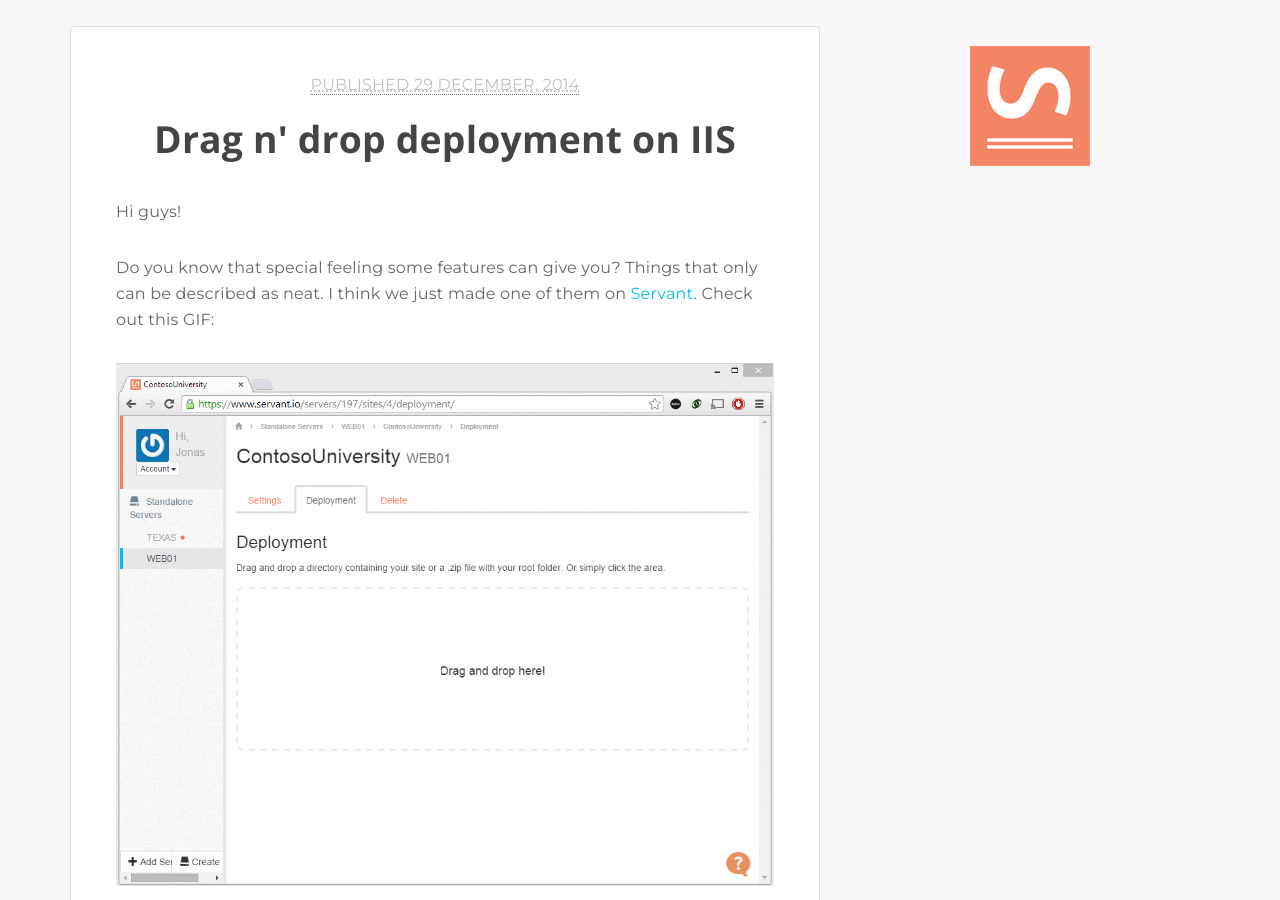
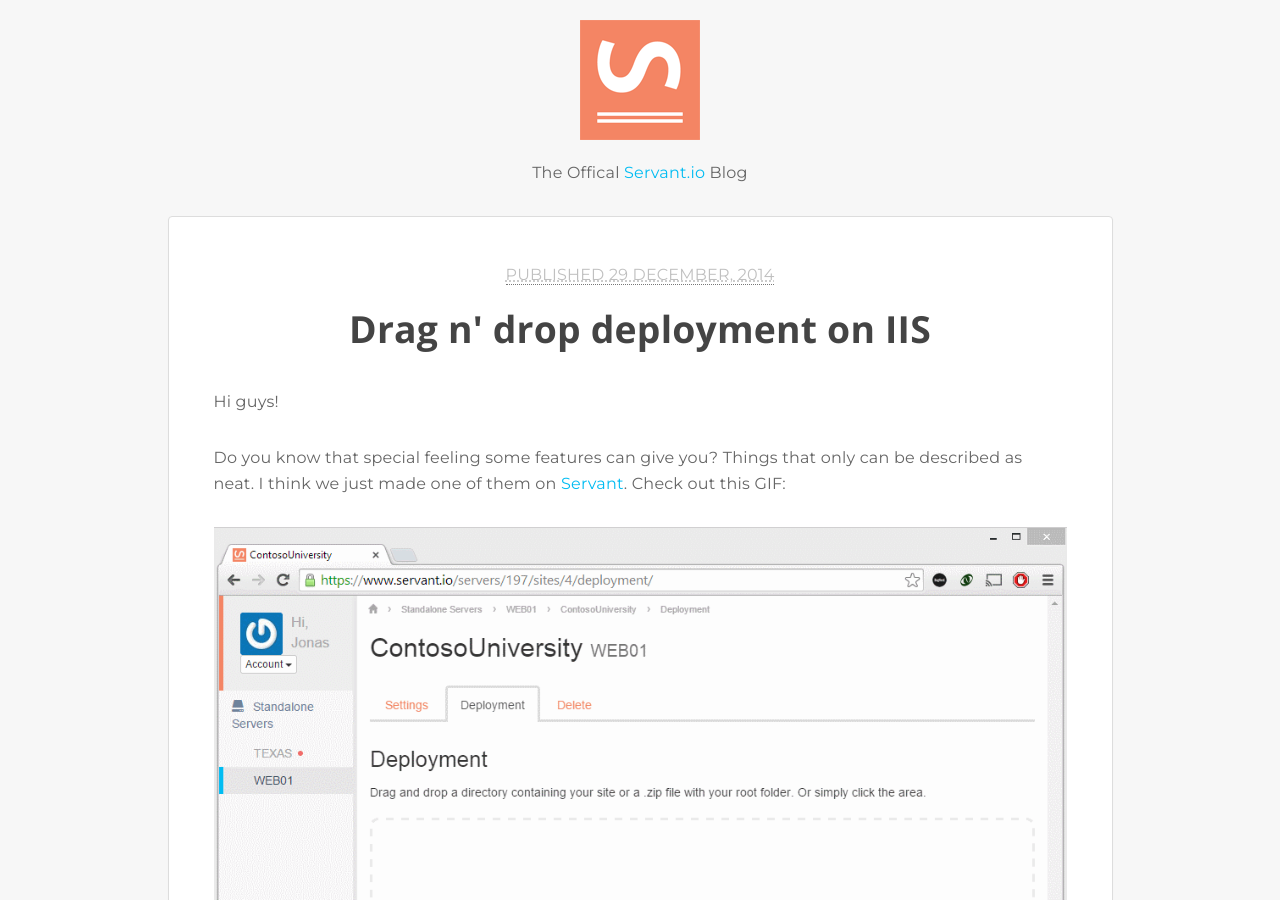
Before and after one commit to servantio/servantio.github.io, a Jekyll site: the page built from _posts/2014-12-29-drag-n-drop-deployment.md, in a window 1280 px wide and 900 px high. Built offline with Jekyll 4.4.1, drawn with Linux system fonts in a browser that asks for light colours; nearby versions of some CDN libraries; comment, search, counter and statistics services are not loaded.

Commit message:
Changed layout to 1 col

```diff
--- a/_layouts/layout.html
+++ b/_layouts/layout.html
@@ -1,8 +1,8 @@
-
 ﻿<!DOCTYPE HTML>
 <html>
 <head>
     <meta name="viewport" content="width=device-width" />
+    <meta name="description" value="{{ page.description }}"/>
     <title>{{page.title}}</title>
     <link href="http://cdnjs.cloudflare.com/ajax/libs/normalize/2.1.0/normalize.min.css" rel="stylesheet" />
     <link href="/css/bootstrap.min.css" rel="stylesheet" />
@@ -13,21 +13,15 @@
 <body class="clean">
     <div class="container">
         <div class="row">
-            <div class="col-md-12 text-center hidden-lg">
-                <a href="https://www.servant.io">
-                    <img src="/img/servant_logo.gif" style="margin-bottom: 50px; margin-top: 20px;" />
+            <div class="col-lg-10 col-lg-push-1 col-md-12 text-center">
+                <a href="/">
+                    <img src="/img/servant_logo.gif" style="margin-bottom: 20px; margin-top: 20px;" />
                 </a>
+                <p>The Offical <a href="https://www.servant.io">Servant.io</a> Blog</p>
             </div>
-        </div>
 
-        <div class="row">
-            <div class="col-lg-8 col-sm-12">
-              {{ content }}
-            </div>
-            <div class="col-md-4 text-center visible-lg">
-                <a href="https://www.servant.io" title="Go to Servant.io">
-                    <img src="/img/servant_logo.gif" alt="Go to Servant.io" style="margin-bottom: 50px; margin-top: 20px;" />
-                </a>
+            <div class="col-lg-10 col-lg-push-1 col-md-12">
+                {{ content }}
             </div>
         </div>
     </div>
```
